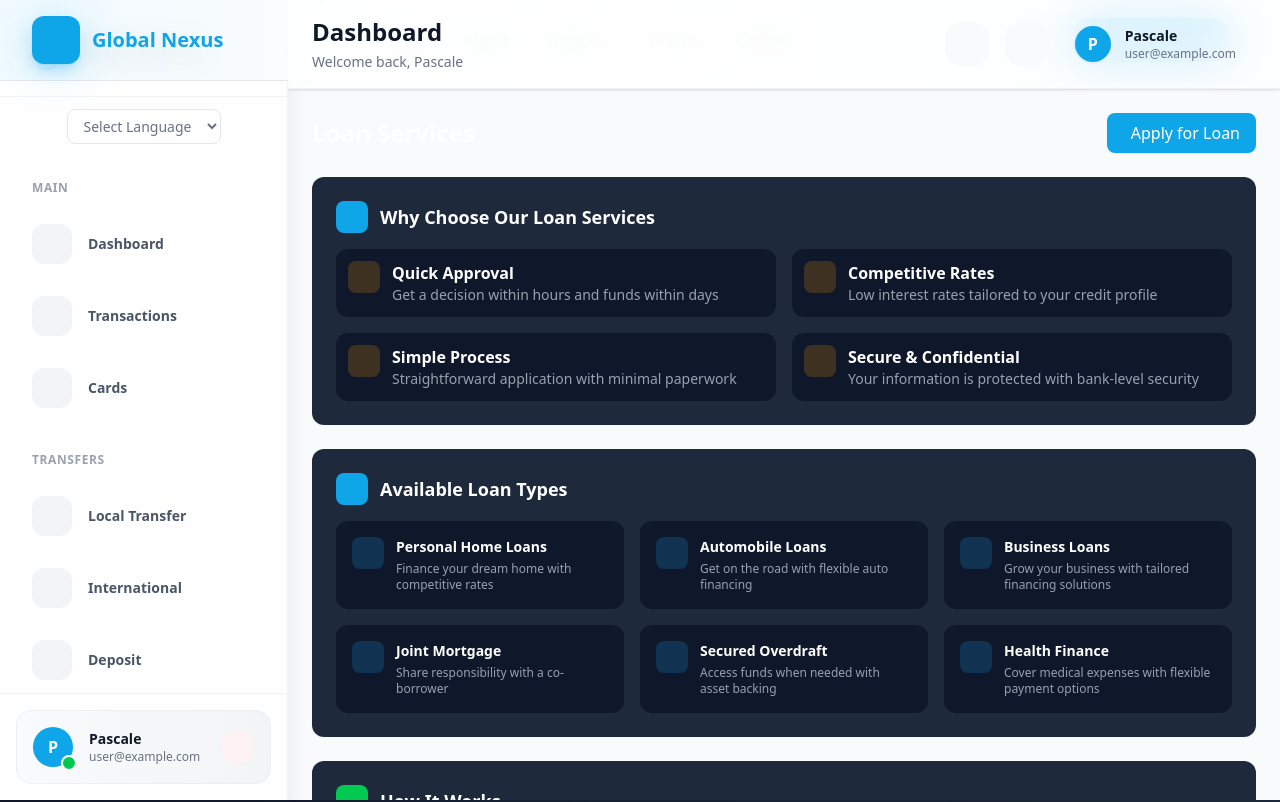
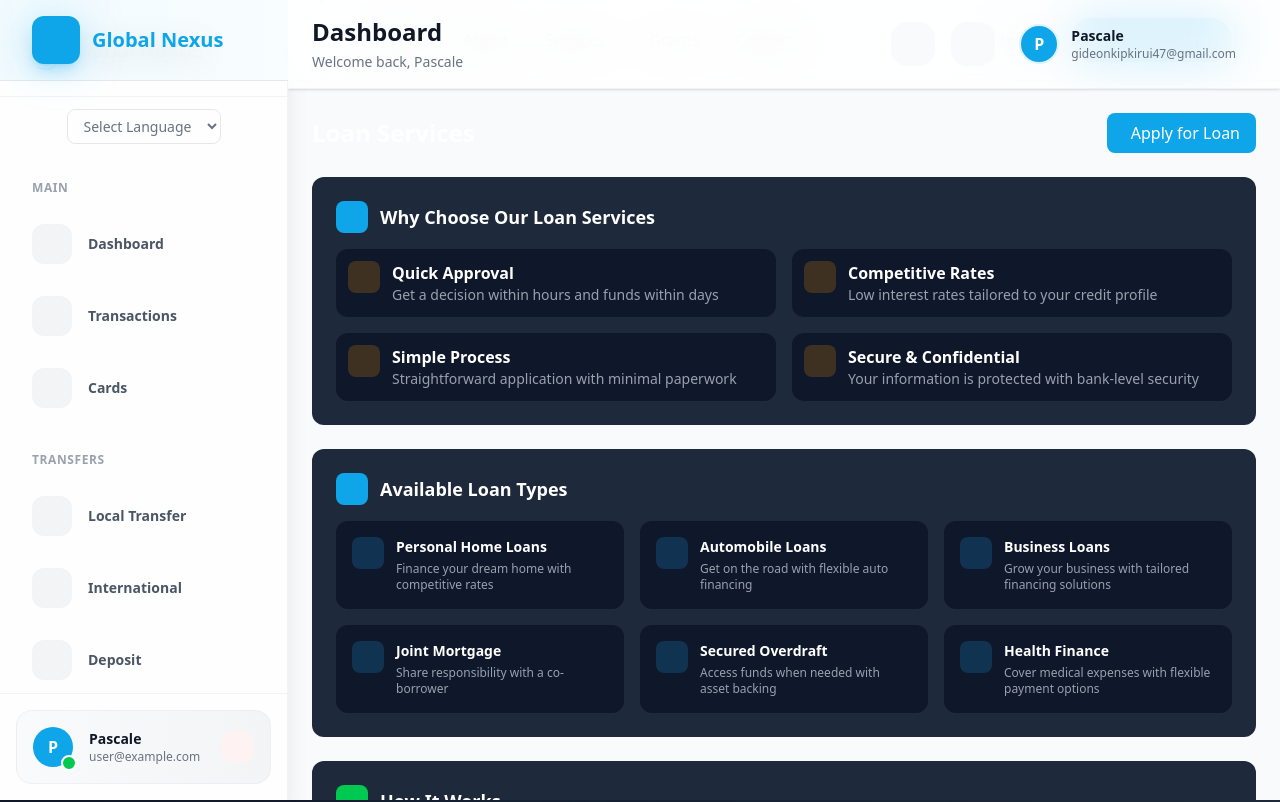
Before and after one commit to kipkiruigideon/globalnexusincorp, a Next.js app: page /dashboard/loans in a window 1280 px wide. Shown: the top 802 px of the page. Built offline with nearby package versions, Linux system fonts and the light colour scheme; some icons are missing.

Commit message:
Add Verify KYC button to user dropdown

```diff
--- a/src/app/dashboard/layout.tsx
+++ b/src/app/dashboard/layout.tsx
@@ -285,7 +285,7 @@ export default function DashboardLayout({ children }: DashboardLayoutProps) {
                     </div>
                     <div className="hidden md:block text-left">
                       <p className="text-sm font-semibold text-gray-900 dark:text-white">Pascale</p>
-                      <p className="text-xs text-gray-500 dark:text-gray-400">user@example.com</p>
+                      <p className="text-xs text-gray-500 dark:text-gray-400">gideonkipkirui47@gmail.com</p>
                     </div>
                     <i className="fa-solid fa-chevron-down text-gray-400 dark:text-gray-500 text-sm group-hover:text-[#0ea5e9] dark:group-hover:text-[#0ea5e9] transition-colors"></i>
                   </button>
@@ -293,15 +293,20 @@ export default function DashboardLayout({ children }: DashboardLayoutProps) {
                   {userDropdownOpen && (
                     <div className="absolute right-0 mt-2 w-64 bg-white dark:bg-gray-800 rounded-2xl shadow-2xl border border-gray-200/50 dark:border-gray-700/50 z-[99998]">
                       <div className="p-4 border-b border-gray-100 dark:border-gray-700">
-                        <div className="flex items-center space-x-3">
+                        <div className="flex items-center space-x-3 mb-3">
                           <div className="h-10 w-10 rounded-full bg-[#0ea5e9] flex items-center justify-center text-white font-semibold border-2 border-sky-100">
                             P
                           </div>
                           <div>
                             <p className="text-sm font-bold text-gray-900 dark:text-white">Pascale</p>
-                            <p className="text-xs text-gray-500 dark:text-gray-400">user@example.com</p>
+                            <p className="text-xs text-gray-500 dark:text-gray-400">gideonkipkirui47@gmail.com</p>
                           </div>
                         </div>
+                        {/* Verify KYC Button */}
+                        <button className="w-full py-2 px-4 bg-amber-500/20 hover:bg-amber-500/30 border border-amber-500/50 rounded-xl text-amber-500 text-sm font-medium flex items-center justify-center space-x-2 transition-colors">
+                          <i className="fa-solid fa-triangle-exclamation"></i>
+                          <span>Verify KYC</span>
+                        </button>
                       </div>
                       <div className="p-2">
                         <Link href="/dashboard/settings" className="flex items-center space-x-3 px-3 py-2.5 rounded-xl hover:bg-gray-50 dark:hover:bg-gray-700 transition-colors group">
```
